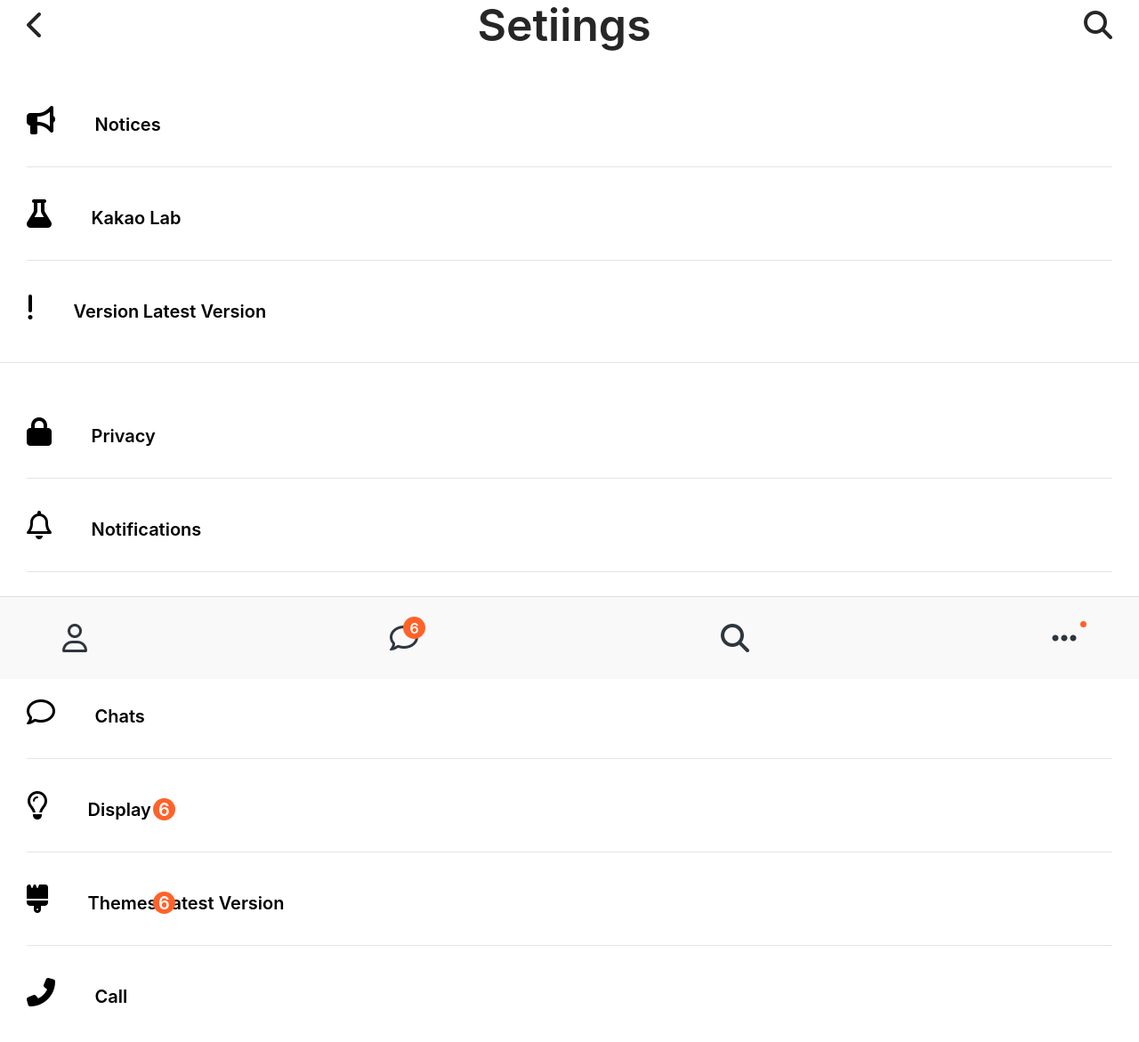
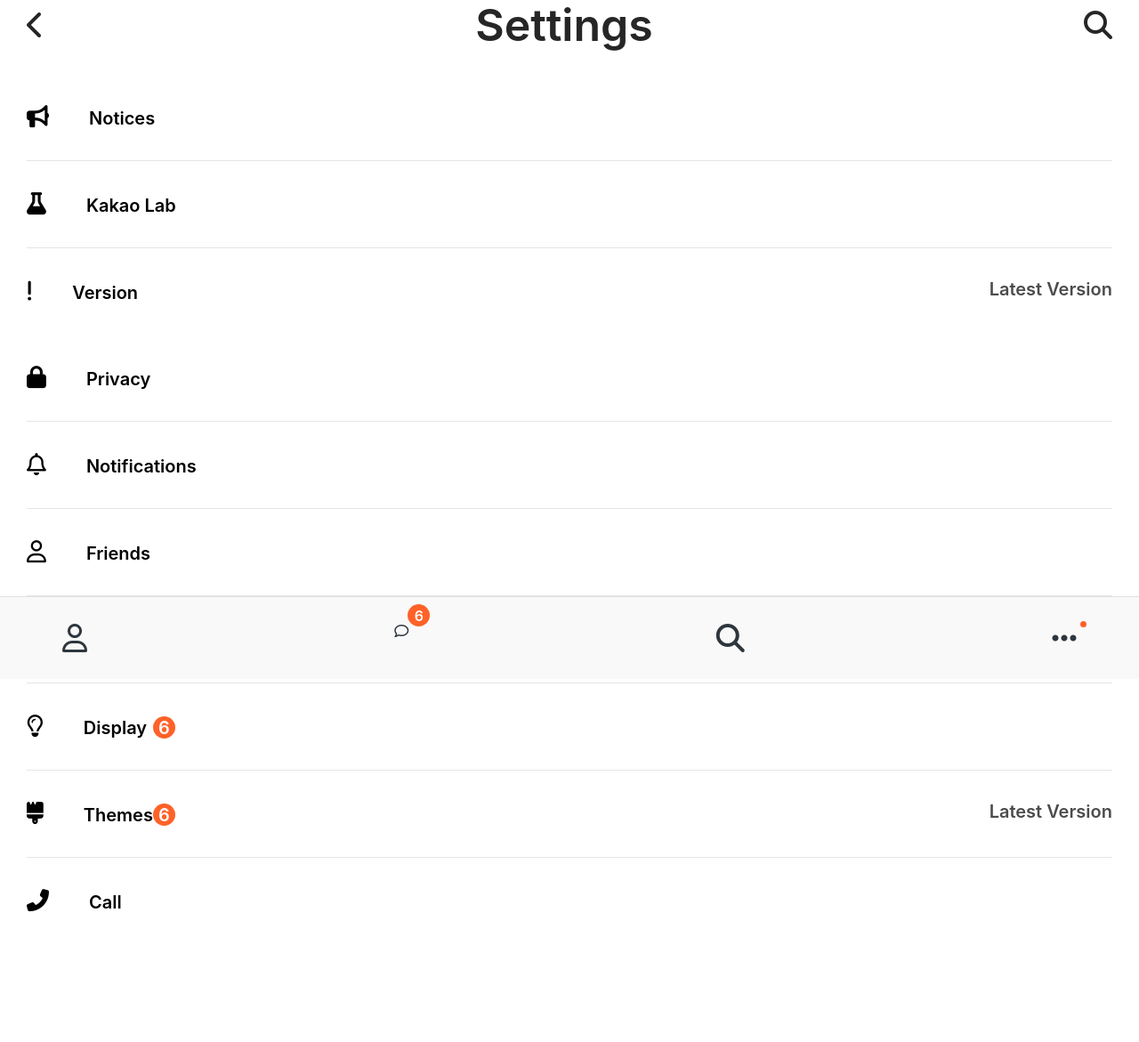
Before and after one commit to gnfnfnr/koko-clone-2021, a plain HTML site: page html/settings.html in a window 1280 px wide. Shown: the part 37-1208 px from the top of the page at 89% size. After the commit the page ends 1178 px from the top, so only its background shows below. Drawn offline with Linux system fonts and the light colour scheme.

Commit message:
setiing_fn
main은 한 개만 써야 된다.

```diff
--- /dev/null
+++ b/css/components/alt-screen-header.css
@@ -0,0 +1,12 @@
+.alt-header{
+  display: flex;
+  padding: 40px 30px 30px;
+  justify-content: space-between;
+  align-items: center;
+  opacity: 85%;
+}
+
+.alt-header_title{
+  font-weight: 600;
+  font-size: 50px;
+}
--- a/css/screens/settings.css
+++ b/css/screens/settings.css
@@ -1,52 +1,33 @@
-.alt-header{
+.settings-set{
+  padding: 36px 0;
+  position: relative;
+  font-size: 20px;
+  font-weight: 600;
   display: flex;
-  padding: 40px 30px 30px;
   justify-content: space-between;
-  align-items: center;
-  opacity: 85%;
 }
 
-.alt-header_title{
-  font-weight: 600;
-  font-size: 50px;
+.settings-set-column:last-child{
+  opacity: 0.7;
 }
 
-.settings-icons_column_icon{
-  padding: 36px 0;
-}
-
-.settings-icons_column_icon:not(.settings-icons_column_icon:last-child){
+.settings-set:not(.settings-set:last-child){
   padding: 36px 0;
   border-bottom: var(--main-border);
 }
 
-
-.settings-icons_column_icon span{
-  font-size: 20px;
-  font-weight: 600;
+.settings-set i {
+  padding-right: 40px;
+  font-size: 25px;
 }
 
-.settings-icons_column_icon i {
-  padding-right: 40px;
-}
-
-.main-divide-line{
-  border-bottom: var(--main-border);
-  margin-top: -70px;
-  margin-bottom: 25px;
-}
-
-.settings-icons_column_icon{
-  position: relative;
-}
-
-.settings-icons_column_icon .badge{
+.settings-set .badge{
   position: absolute;
   left: 142px;
   bottom: 35px;
 }
 
-.settings-icons_column_icon_etc{
+.settings-set_etc{
   display: flex;
   justify-content: space-between;
 }
--- a/css/style.css
+++ b/css/style.css
@@ -7,6 +7,7 @@
 @import "components/user-component.css";
 @import "components/badge.css";
 @import "components/icon-row.css";
+@import "components/alt-screen-header.css";
 /* screens */
 @import "screens/login.css";
 @import "screens/friends.css";
--- a/html/settings.html
+++ b/html/settings.html
@@ -2,7 +2,7 @@
 <html lang="ko">
   <head>
     <meta charset="utf-8">
-    <title>Setiings- Kokoa-Clone</title>
+    <title>Settings- Kokoa-Clone</title>
     <link rel="stylesheet" href="../css/style.css">
   </head>
   <body>
@@ -21,73 +21,99 @@
       </div>
     </div>
     <header class="alt-header">
-      <div class="alt-header__icons">
-        <span><i class="fas fa-chevron-left fa-2x"></i></span>
+      <div class="alt-header__column">
+      <a href="javascript:history.back()"><span><i class="fas fa-chevron-left fa-2x"></i></span></a>
       </div>
-      <h1 class="alt-header_title">Setiings</h1>
-      <div class="alt-header__icons">
+      <div class="alt-header__column">
+        <h1 class="alt-header_title">Settings</h1>
+      </div>
+      <div class="alt-header__column">
         <span><i class="fas fa-search fa-2x"></i></span>
       </div>
     </header>
     <main class="main-screen">
-      <div class="settings-icons">
-          <div class="settings-icons_column">
-            <div class="settings-icons_column_icon">
+      <ul class="settings-list">
+        <li class="settings-set">
+          <div class="settings-set-column">
             <i class="fas fa-bullhorn fa-2x"></i>
             <span>Notices</span>
           </div>
-            <div class="settings-icons_column_icon">
+          <div class="settings-set-column"></div>
+        </li>
+        <li class="settings-set">
+          <div class="settings-set-column">
             <i class="fas fa-flask fa-2x"></i>
             <span>Kakao Lab</span>
         </div>
-            <div class="settings-icons_column_icon">
+        <div class="settings-set-column"></div>
+        </li>
+        <li class="settings-set">
+          <div class="settings-set-column">
             <i class="fas fa-exclamation fa-2x"></i>
             <span>Version</span>
+          </div>
+          <div class="settings-set-column">
             <span>Latest Version</span>
           </div>
-          </div>
-        </div>
-    </main>
-    <div class="main-divide-line">
-
-    </div>
-    <main class="main-screen">
-      <div class="settings-icons">
-        <div class="settings-icon_column">
-          <div class="settings-icons_column_icon">
-            <i class="fas fa-lock fa-2x"></i>
+        </li>
+      </ul>
+      <ul class="settings-list">
+        <li class="settings-set">
+          <div class="settings-set-column">
+              <i class="fas fa-lock"></i>
               <span>Privacy</span>
           </div>
-          <div class="settings-icons_column_icon">
-            <i class="far fa-bell fa-2x"></i>
+          <div class="settings-set-column"></div>
+      </li>
+        <li class="settings-set">
+          <div class="settings-set-column">
+              <i class="far fa-bell"></i>
               <span>Notifications</span>
           </div>
-          <div class="settings-icons_column_icon">
-            <i class="far fa-user fa-2x"></i>
+          <div class="settings-set-column"></div>
+        </li>
+        <li class="settings-set">
+          <div class="settings-set-column">
+              <i class="far fa-user"></i>
               <span>Friends</span>
           </div>
-          <div class="settings-icons_column_icon">
-            <i class="far fa-comment fa-2x"></i>
+          <div class="settings-set-column"></div>
+      </li>
+        <li class="settings-set">
+          <div class="settings-set-column">
+              <i class="far fa-comment"></i>
               <span>Chats</span>
           </div>
-          <div class="settings-icons_column_icon">
-            <i class="far fa-lightbulb fa-2x"></i>
+          <div class="settings-set-column"></div>
+      </li>
+        <li class="settings-set">
+          <div class="settings-set-column">
+            <i class="far fa-lightbulb"></i>
             <span class="badge"></span>
             <span>Display</span>
           </div>
-          <div class="settings-icons_column_icon">
-            <i class="fas fa-brush fa-2x"></i>
+          <div class="settings-set-column"></div>
+        </li>
+          <li class="settings-set">
+            <div class="settings-set-column">
+              <i class="fas fa-brush"></i>
               <span class="badge"></span>
               <span>Themes</span>
+            </div>
+            <div class="settings-set-column">
               <span>Latest Version</span>
             </div>
-          <div class="settings-icons_column_icon">
-            <i class="fas fa-phone-alt fa-2x"></i>
+          </li>
+          <li class="settings-set">
+            <div class="settings-set-column">
+              <i class="fas fa-phone-alt"></i>
               <span>Call</span>
             </div>
-        </div>
-      </div>
+            <div class="settings-set-column"></div>
+          </li>
+      </ul>
     </main>
+
     <nav class="nav">
       <ul class="nav__ul">
         <li class="nav__li">
@@ -98,7 +124,8 @@
         <li>
           <a class="nav__link" href="chats.html">
             <span class="nav__notification badge">1</span>
-            <i class="far fa-comment fa-2x"></i>
+            <i class="far fa-comment fa-
+            "></i>
           </a>
         </li>
         <li>
```
Lines whose indentation alone changed are shown as unchanged.
